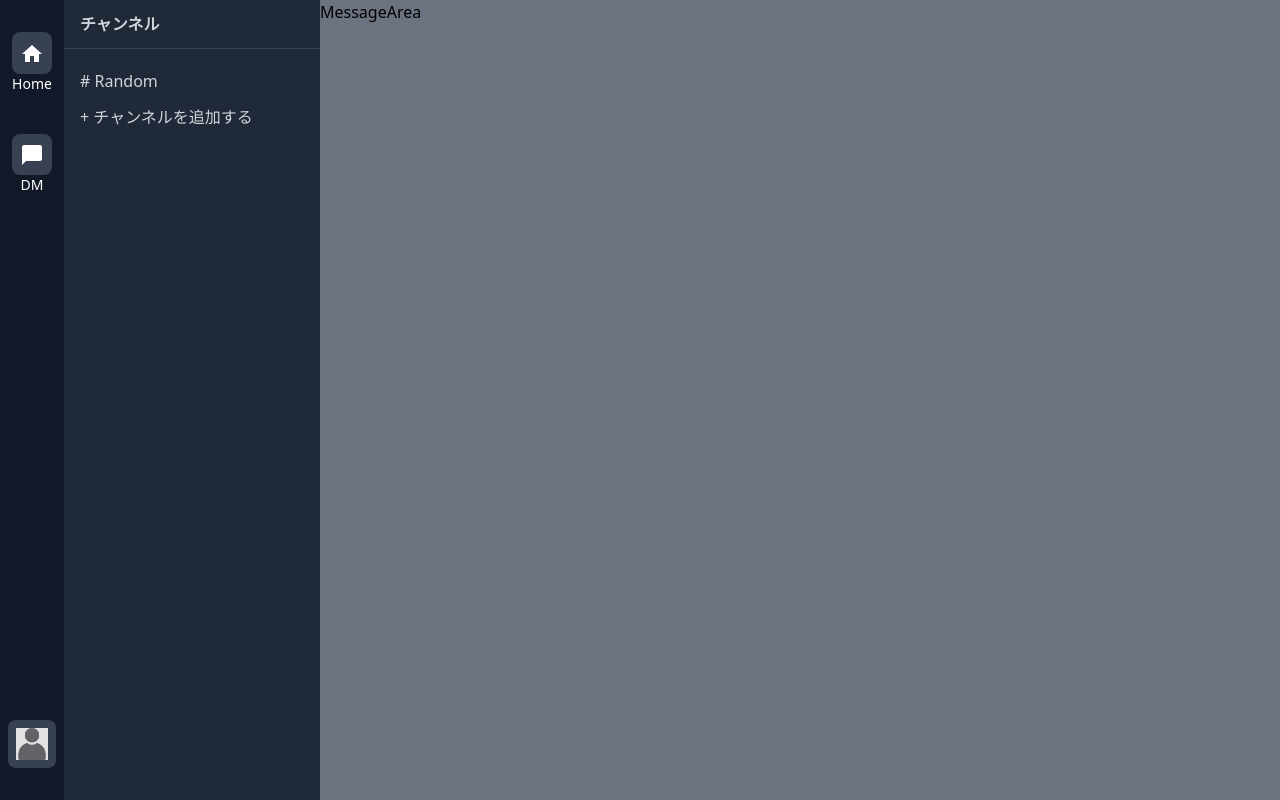
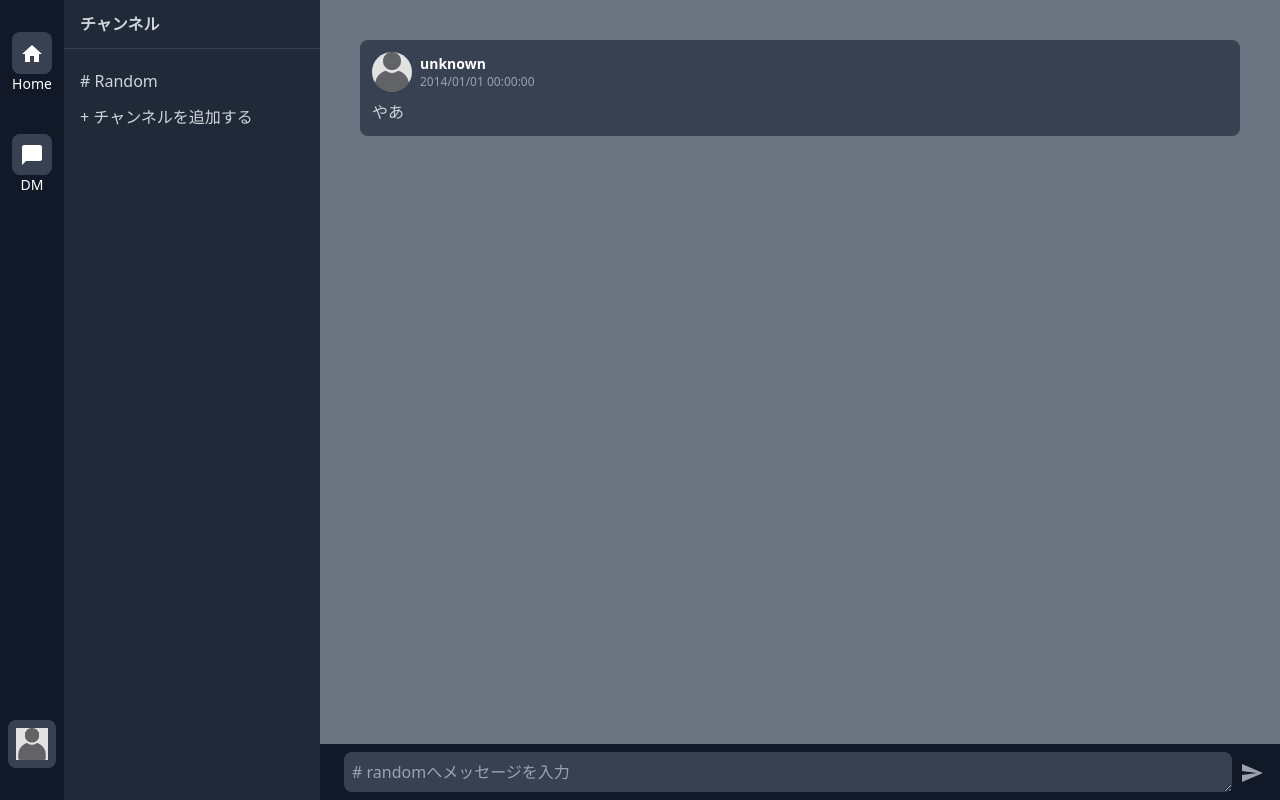
Before and after one commit to KuuLotus/slack-clone-vite, a React (Vite) app: page / in a window 1280 px wide. Built offline with nearby package versions, Linux system fonts and the light colour scheme.

Commit message:
style messagearea component

```diff
--- a/src/components/ChatContainer/MessageArea.tsx
+++ b/src/components/ChatContainer/MessageArea.tsx
@@ -1,5 +1,38 @@
+import { TextareaAutosize } from "@mui/base/TextareaAutosize";
+import SendIcon from "@mui/icons-material/Send";
+
 const MessageArea = () => {
-  return <div className="flex-1 bg-gray-500">MessageArea</div>;
+  return (
+    <div className="flex-1 flex flex-col  bg-gray-500 text-white">
+      <div className="p-4 m-3">
+        <div className="bg-gray-700 p-3 m-3 rounded-lg">
+          <div className="flex items-center mb-2">
+            <img
+              src={"/default-user-icon.png"}
+              alt=""
+              className="w-10 h-10 rounded-full mr-2"
+            />
+            <div>
+              <div className="text-sm font-semibold">unknown</div>
+              <div className="text-xs text-gray-400">2014/01/01 00:00:00</div>
+            </div>
+          </div>
+          <p className="text-gray-300">やあ</p>
+        </div>
+      </div>
+      <div className="px-4 py-2 bg-gray-900 bottom-0 mt-auto">
+        <div className="flex items-center">
+          <TextareaAutosize
+            placeholder="# randomへメッセージを入力"
+            className="flex-1 bg-gray-700 text-white p-2 mx-2 rounded-lg focus:outline-none"
+          />
+          <button className="text-gray-400 hover:text-white">
+            <SendIcon />
+          </button>
+        </div>
+      </div>
+    </div>
+  );
 };
 
 export default MessageArea;
```
